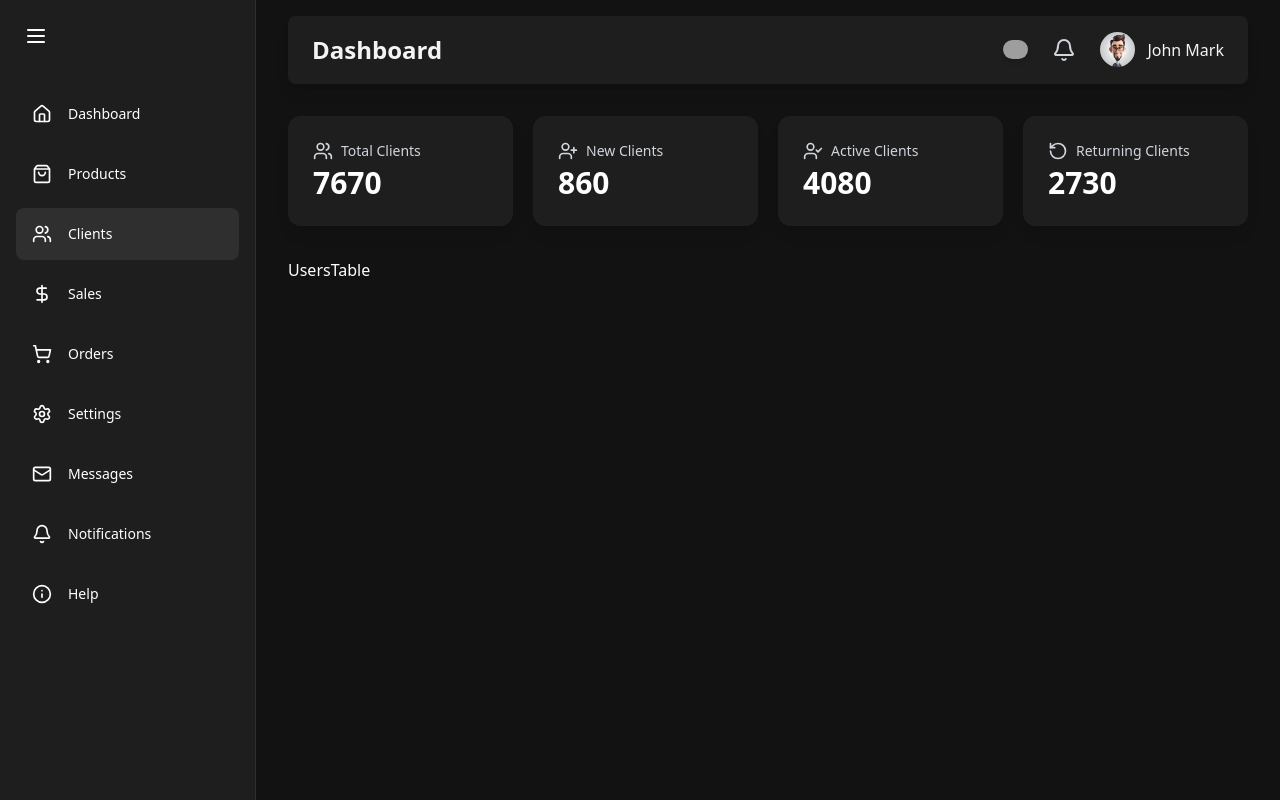
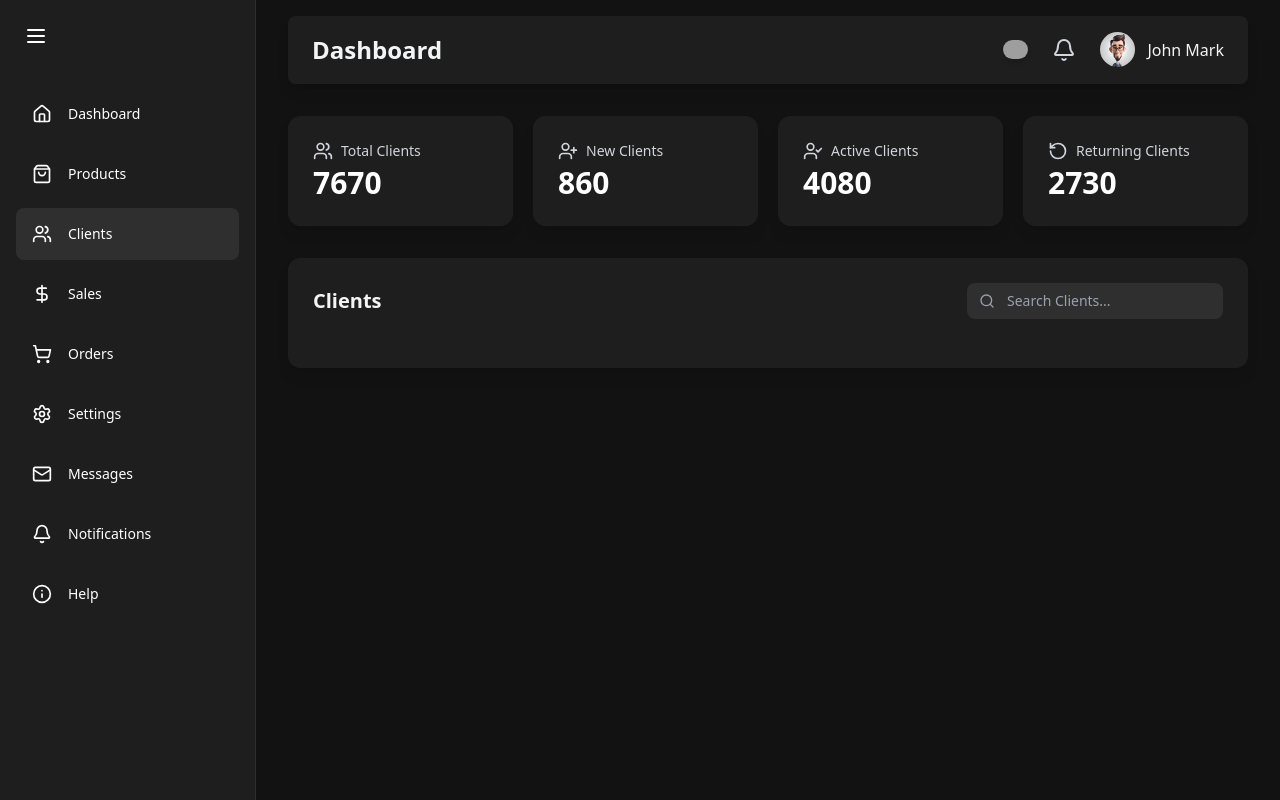
Before and after one commit to Gbolly-code/Admin-dashboard, a Next.js app: page /users in a window 1280 px wide. Built offline with nearby package versions, Linux system fonts and the light colour scheme; grey boxes are pictures that could not be loaded.

Commit message:
fixing the table

```diff
--- a/components/UsersTable.jsx
+++ b/components/UsersTable.jsx
@@ -1,10 +1,46 @@
 "use client"
 
-import React from "react"
+import React, { useEffect, useState } from "react"
+import { motion } from "framer-motion"
+import { Search } from "lucide-react"
 
 const UsersTable = () => {
+
+    const [clients, setClients] = useState([])
+
+    useEffect(() => {
+        const fetchClients = async () => {
+            try {
+                const res = await fetch("/data/data.json")
+                const data = await res.json()
+                setClients(data.clients)
+            } catch (error) {
+                console.error("Error fetching clients:", error)
+            }
+        }
+        fetchClients()
+    }, [])
+
+
     return (
-        <div>UsersTable</div>
+        <motion.div
+        initial={{ opacity: 0, y: 20 }}
+        animate={{ opacity: 1, y: 0 }}
+        transition={{ delay: 0.2, duration: 0.5 }}
+        className="bg-[#1e1e1e] backdrop-blur-md shadow-lg rounded-xl p-4 md:p-6 border border-[#1f1f1f] mx-2 md:mx-0 mb-8 ">
+            <div className="flex flex-col sm:flex-row justify-between items-center mb-6 gap-4 sm:gap-0">
+                <h2 className="text-lg sm:text-xl font-semibold text-gray-100 text-center sm:text-left">Clients</h2>
+                <div className="relative w-full sm:w-auto">
+                    <input
+                        type="text"
+                        placeholder="Search Clients..."
+                        className="bg-[#2f2f2f] text-white placeholder-gray-400 rounded-lg pl-10 pr-4 py-2
+                        w-full sm:w-64 focus:outline-none focus:ring-2 focus:ring-gray-500 transition duration-200 text-sm"
+                    />
+                    <Search className="absolute left-3 top-1/2 transform -translate-y-1/2 text-gray-400 w-4 h-4" />
+                </div>
+            </div>
+        </motion.div>
     )
 }
 
```
